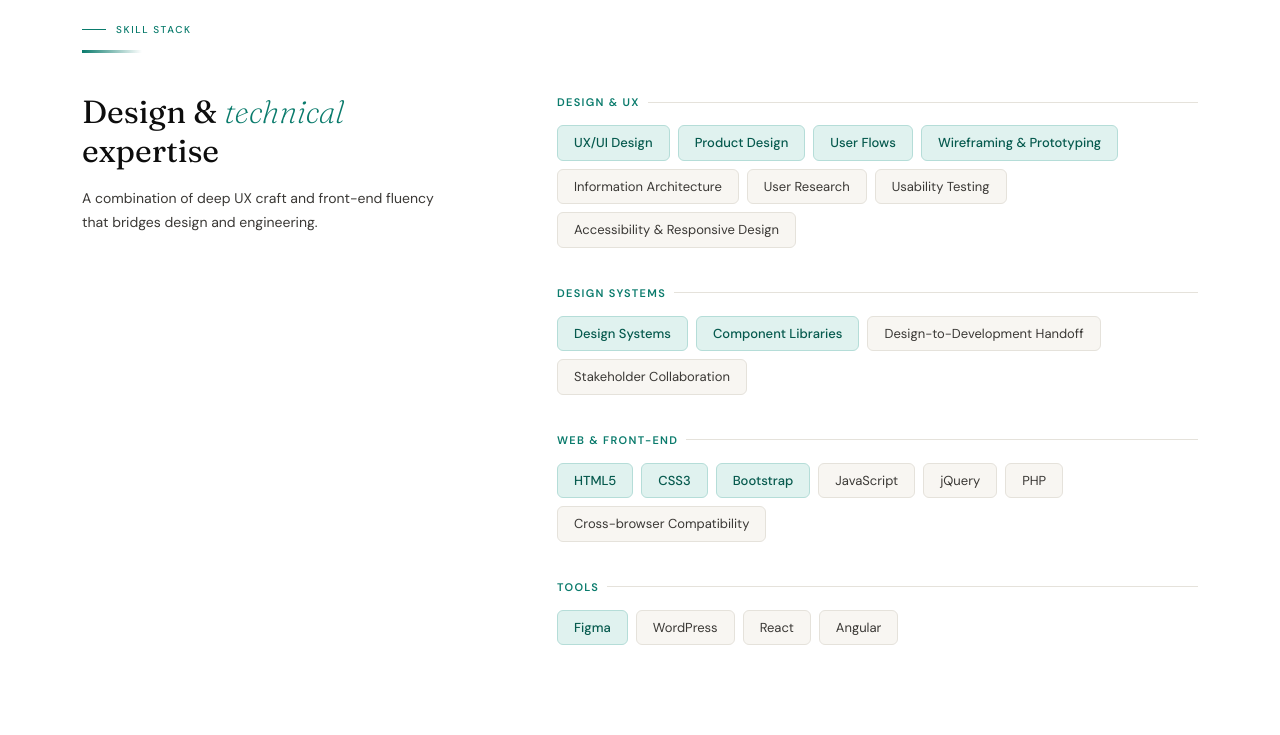
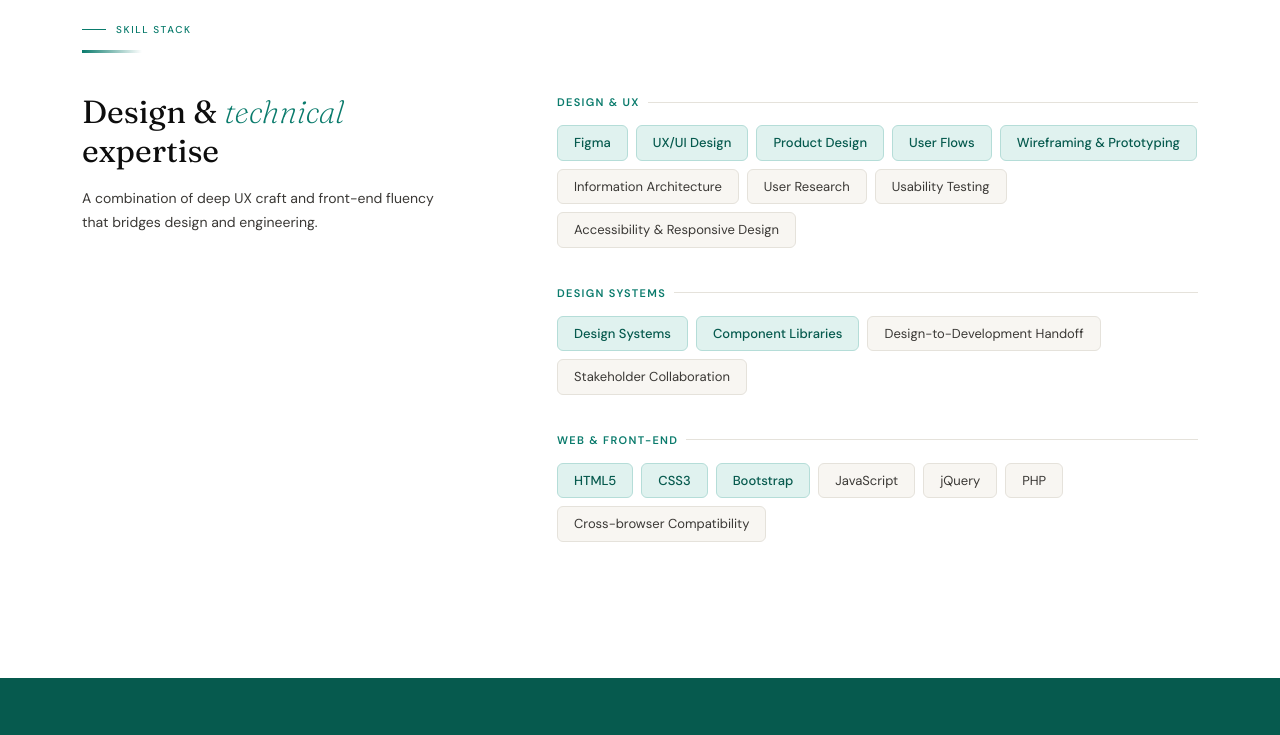
Before and after one commit to shubhumdesigns/portfolio, a plain HTML site: page index.html in a window 1280 px wide. Shown: the part 3930-4665 px from the top of the page. Drawn offline with nearby package versions, Linux system fonts and the light colour scheme.

Commit message:
Update index.html

```diff
--- a/index.html
+++ b/index.html
@@ -796,6 +796,7 @@
         <div class="skill-group">
           <div class="skill-group-title">Design &amp; UX</div>
           <div class="skills-flex">
+            <span class="skill-pill featured">Figma</span>
             <span class="skill-pill featured">UX/UI Design</span>
             <span class="skill-pill featured">Product Design</span>
             <span class="skill-pill featured">User Flows</span>
@@ -830,15 +831,7 @@
           </div>
         </div>
 
-        <div class="skill-group">
-          <div class="skill-group-title">Tools</div>
-          <div class="skills-flex">
-            <span class="skill-pill featured">Figma</span>
-            <span class="skill-pill">WordPress</span>
-            <span class="skill-pill">React</span>
-            <span class="skill-pill">Angular</span>
-          </div>
-        </div>
+
 
       </div>
     </div>
```
